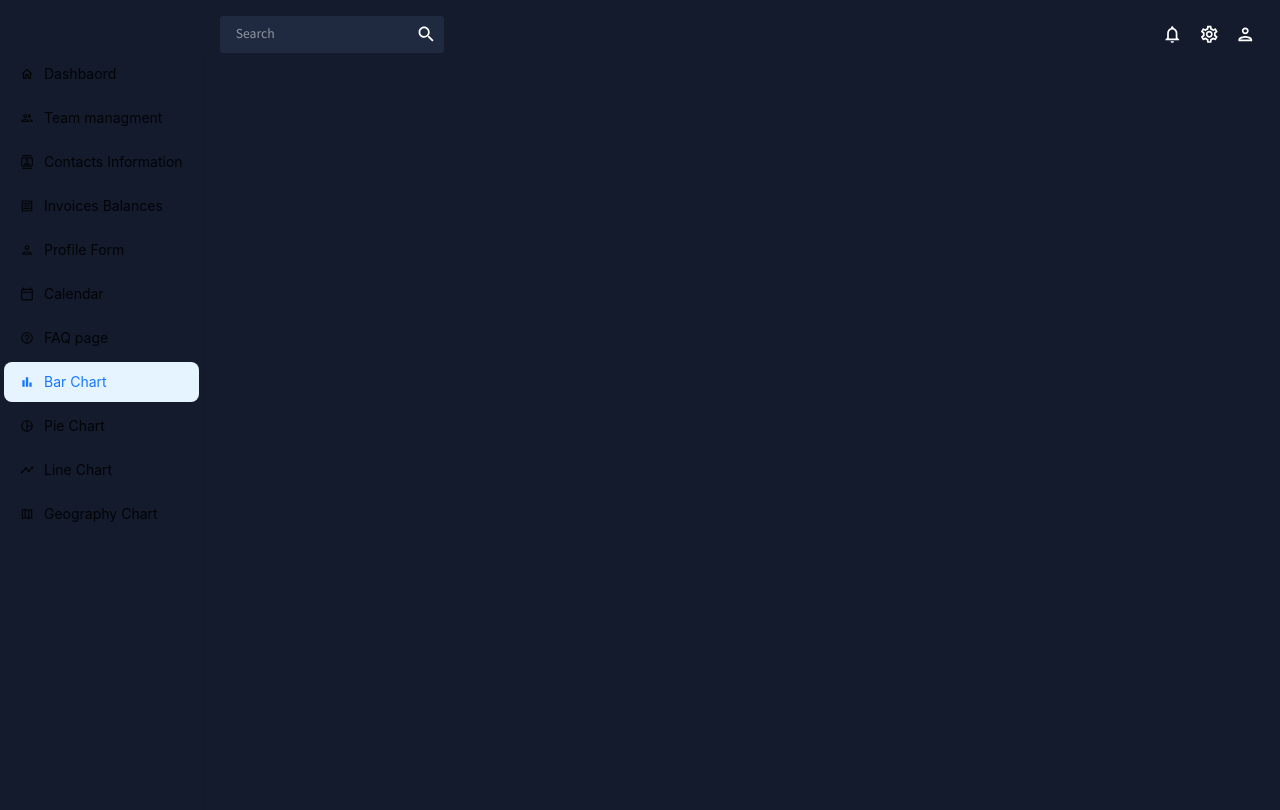
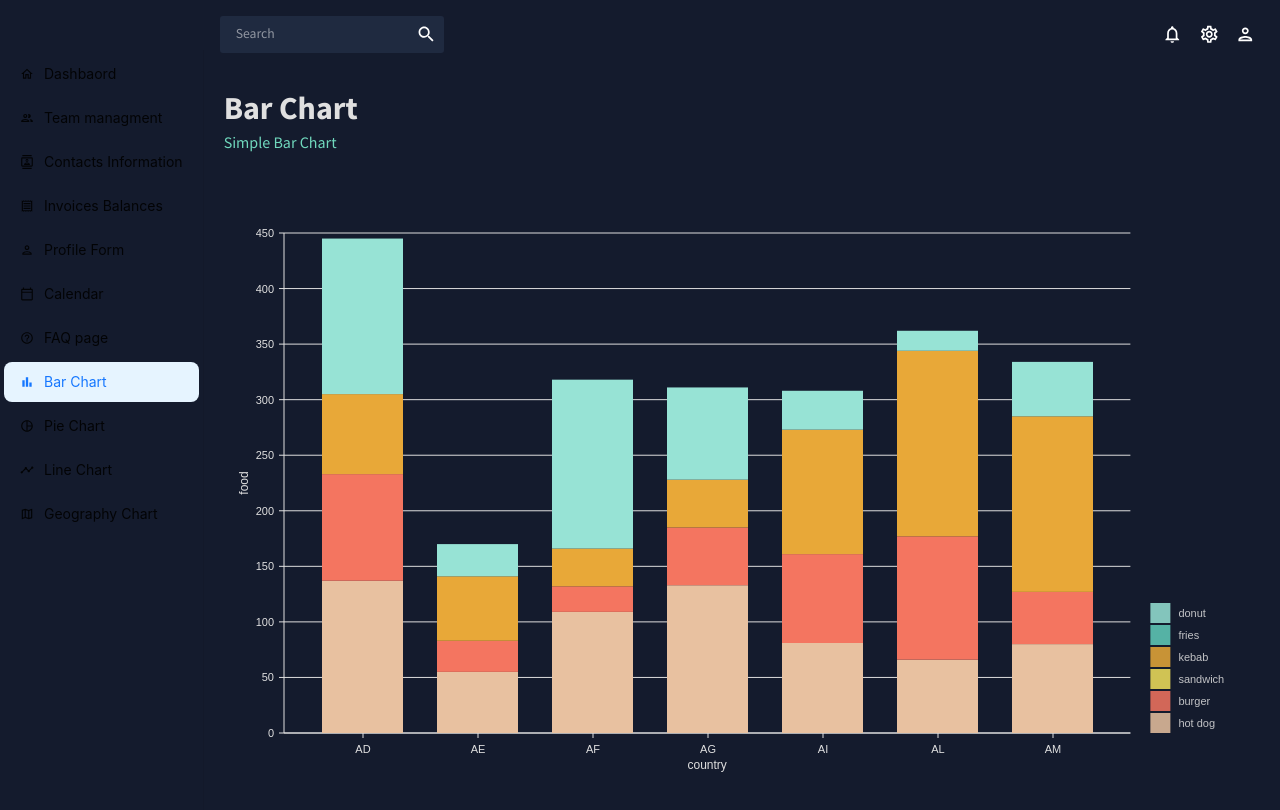
Before and after one commit to RupsanaAkter/admin-dashboard, a React (Create React App) app: page /bar in a window 1280 px wide. Shown: the top 810 px of the page. Built offline with nearby package versions, Linux system fonts and the light colour scheme.

Commit message:
added bar

```diff
--- a/src/App.js
+++ b/src/App.js
@@ -9,6 +9,7 @@
 import Team from './scenes/Team/Team';
 import Contacts from './scenes/Contacts/Contacts';
 import Invoices from './scenes/Invoices/Invoices';
+import Bar from "./scenes/Bar/Bar";
 function App() {
   const [theme, colorMode] = useMode();
   const [isSidebar, setIsSidebar] = useState(true);
@@ -27,7 +28,7 @@
               <Route path="/contacts" element={<Contacts />} />
               <Route path="/invoices" element={<Invoices />} />
               {/* <Route path="/form" element={<Form />} /> */}
-              {/* <Route path="/bar" element={<Bar />} /> */}
+              <Route path="/bar" element={<Bar />} />
               {/* <Route path="/pie" element={<Pie />} /> */}
               {/* <Route path="/line" element={<Line />} /> */}
               {/* <Route path="/faq" element={<FAQ />} /> */}
--- /dev/null
+++ b/src/scenes/Bar/Bar.js
@@ -0,0 +1,17 @@
+import { Box } from '@mui/material';
+import React from 'react';
+import Header from '../../components/Header/Header';
+import BarChart from '../../components/BarChart/BarChart';
+
+const Bar = () => {
+    return (
+        <Box m="20px">
+      <Header title="Bar Chart" subtitle="Simple Bar Chart" />
+      <Box height="75vh">
+        <BarChart />
+      </Box>
+    </Box>
+    );
+};
+
+export default Bar;
```
Also changed, not shown: src/theme.js (+1 -55 lines).
